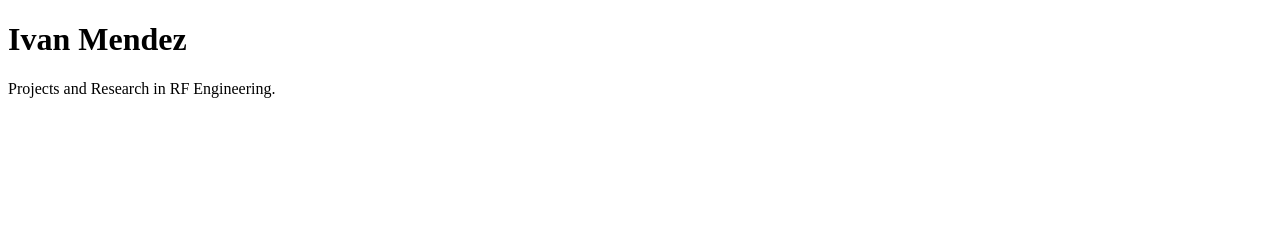
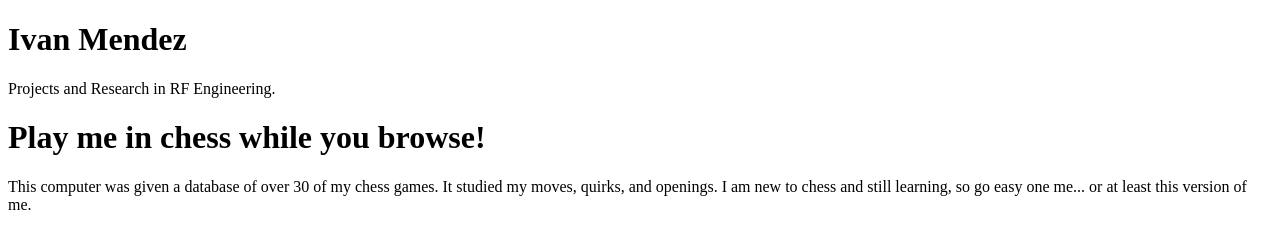
Before and after one commit to Mendez5273/PortfolioWebsite, a plain HTML site: page index.html in a window 1280 px wide. Drawn offline with Linux system fonts and the light colour scheme.

Commit message:
Update two

```diff
--- a/index.html
+++ b/index.html
@@ -8,5 +8,10 @@
     <body>
         <h1>Ivan Mendez</h1>
         <p>Projects and Research in RF Engineering.</p>
+        <h1>Play me in chess while you browse!</h1>
+        </h1>
+        <p1>This computer was given a database of over 30 of my chess games. It
+            studied my moves, quirks, and openings. I am new to chess and still
+            learning, so go easy one me... or at least this version of me.</p1>
     </body>
 </html>
```
